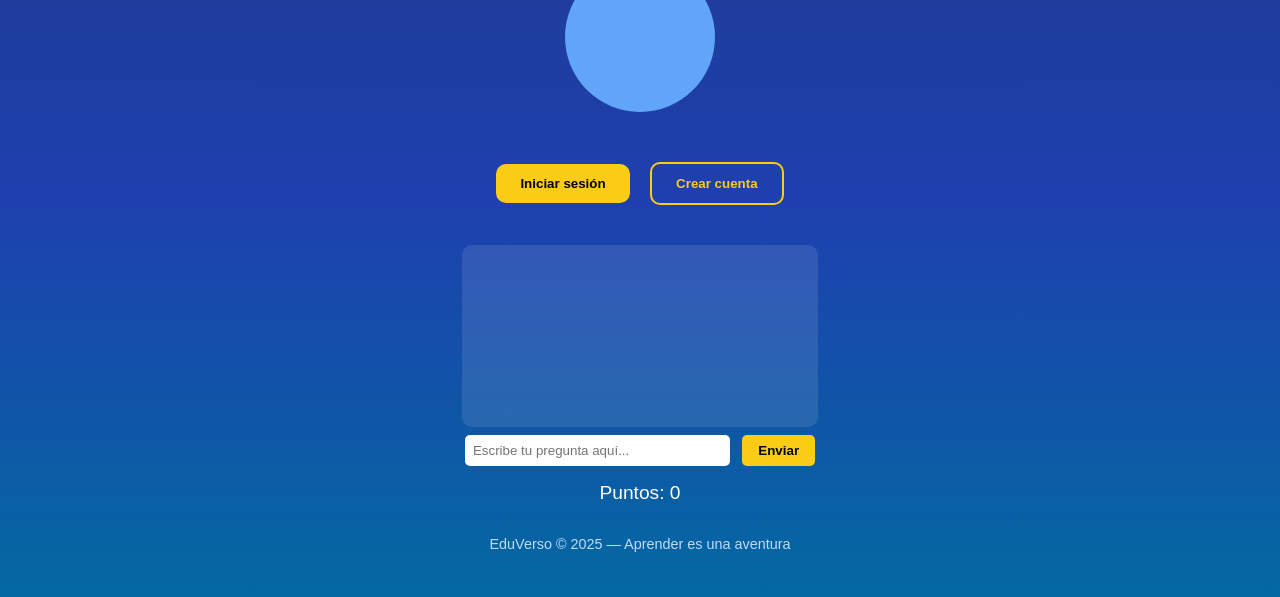
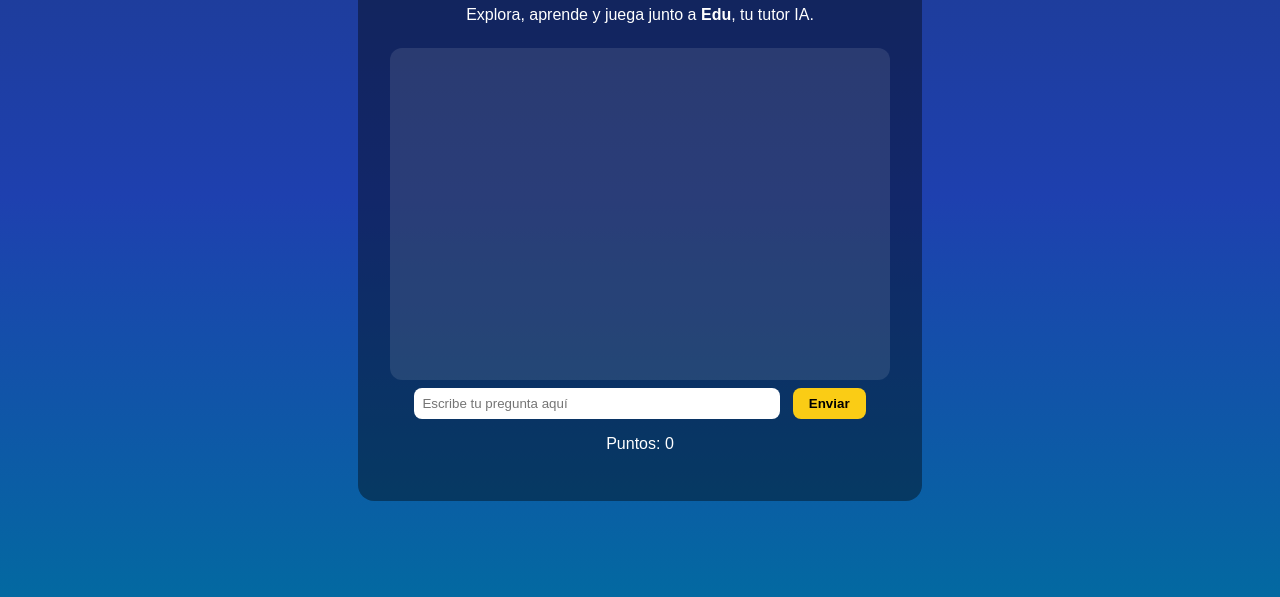
Before and after one commit to movilphonekayser-ai/eduverso, a plain HTML site: page index.html in a window 1280 px wide. Shown: the part 203-800 px from the top of the page. Drawn offline with Linux system fonts and the light colour scheme.

Commit message:
Add files via upload

```diff
--- a/app.js
+++ b/app.js
@@ -5,7 +5,7 @@ const chatOutput = document.getElementById('chatOutput');
 const sendBtn = document.getElementById('sendBtn');
 const pointsDisplay = document.getElementById('points');
 
-// Preguntas y respuestas adaptadas para niños de 7-10 años
+// Preguntas y respuestas para 7-10 años
 const respuestasSimuladas = {
   // Saludos
   "hola": "¡Hola! Soy Edu, tu tutor. ¿Listo para aprender jugando?",
@@ -52,17 +52,13 @@ const motivaciones = [
   "¡Qué rápido aprendes! 🚀"
 ];
 
-// Función para normalizar texto (minusculas, sin tildes, sin espacios)
+// Normalizar texto
 function normalizar(texto) {
-  return texto
-    .toLowerCase()
-    .normalize("NFD")
-    .replace(/[\u0300-\u036f]/g, "")
-    .trim();
+  return texto.toLowerCase().normalize("NFD").replace(/[\u0300-\u036f]/g, "").trim();
 }
 
-// Función para verificar respuestas aproximadas
-function verificarRespuesta(pregunta, respuestaUsuario) {
+// Verificar respuestas aproximadas
+function verificarRespuestaAprox(pregunta, respuestaUsuario) {
   const respuestaNormal = normalizar(respuestaUsuario);
 
   const respuestasAproximadas = {
@@ -76,43 +72,39 @@ function verificarRespuesta(pregunta, respuestaUsuario) {
   };
 
   for (let clave in respuestasAproximadas) {
-    if (normalizar(pregunta).includes(clave)) {
+    if (pregunta.toLowerCase().includes(clave)) {
       return respuestasAproximadas[clave].includes(respuestaNormal);
     }
   }
-
-  return null; // No hay coincidencia aproximada
+  return null;
 }
 
-// Función para obtener respuesta de Edu
+// Obtener respuesta
 function obtenerRespuesta(pregunta) {
   const preguntaNormal = normalizar(pregunta);
   for (let clave in respuestasSimuladas) {
-    if (preguntaNormal.includes(normalizar(clave))) {
+    if (preguntaNormal === normalizar(clave)) {
       return respuestasSimuladas[clave];
     }
   }
   return "¡Mmm! No sé eso todavía 😅 ¿Quieres intentar otra pregunta?";
 }
 
-// Evento enviar
+// Enviar mensaje
 sendBtn.addEventListener('click', () => {
   const preguntaUsuario = chatInput.value;
   if (!preguntaUsuario.trim()) return;
 
-  const respuestaAprox = verificarRespuesta(preguntaUsuario, preguntaUsuario);
+  const respuestaAprox = verificarRespuestaAprox(preguntaUsuario, preguntaUsuario);
   let respuesta;
 
   if (respuestaAprox === true) {
-    // Correcto
-    points += 10;
     const motivacion = motivaciones[Math.floor(Math.random() * motivaciones.length)];
     respuesta = `¡Correcto! 😄 ${motivacion}`;
+    points += 10;
   } else if (respuestaAprox === false) {
-    // Incorrecto
     respuesta = "Casi 😅, inténtalo de nuevo!";
   } else {
-    // Buscar en respuestasSimuladas
     respuesta = obtenerRespuesta(preguntaUsuario);
   }
 
--- a/index.html
+++ b/index.html
@@ -8,31 +8,15 @@
 </head>
 <body>
   <div class="container">
-    <header>
-      <h1>Bienvenido a <span class="highlight">EduVerso</span></h1>
-      <p>Explora, aprende y juega junto a <span class="highlight">Edu</span>, tu tutor IA.</p>
-    </header>
+    <h1>Bienvenido a EduVerso 🌟</h1>
+    <p>Explora, aprende y juega junto a <strong>Edu</strong>, tu tutor IA.</p>
 
-    <div class="edu-placeholder"></div>
-
-    <div class="buttons">
-      <button id="loginBtn">Iniciar sesión</button>
-      <button id="signupBtn">Crear cuenta</button>
+    <div id="chatContainer">
+      <div id="chatOutput"></div>
+      <input type="text" id="chatInput" placeholder="Escribe tu pregunta aquí" />
+      <button id="sendBtn">Enviar</button>
+      <p>Puntos: <span id="points">0</span></p>
     </div>
-
-    <div class="chat-container">
-      <div id="chatOutput" class="chat-output"></div>
-      <input type="text" id="chatInput" placeholder="Escribe tu pregunta aquí..." />
-      <button id="sendBtn">Enviar</button>
-    </div>
-
-    <div class="points">
-      Puntos: <span id="points">0</span>
-    </div>
-
-    <footer>
-      EduVerso © 2025 — Aprender es una aventura
-    </footer>
   </div>
 
   <script src="app.js"></script>
--- a/style.css
+++ b/style.css
@@ -1,6 +1,7 @@
 body {
+  font-family: 'Arial', sans-serif;
   margin: 0;
-  font-family: 'Arial', sans-serif;
+  padding: 0;
   background: linear-gradient(to bottom, #1e3a8a, #1e40af, #0369a1);
   color: white;
   display: flex;
@@ -10,91 +11,44 @@ body {
 }
 
 .container {
+  width: 90%;
+  max-width: 500px;
+  background: rgba(0,0,0,0.4);
+  padding: 2rem;
+  border-radius: 1rem;
   text-align: center;
-  max-width: 600px;
 }
 
-.highlight {
-  color: #facc15;
-  font-weight: bold;
+#chatContainer {
+  margin-top: 1.5rem;
 }
 
-.edu-placeholder {
-  width: 150px;
-  height: 150px;
-  margin: 2rem auto;
-  border-radius: 50%;
-  background: #60a5fa;
-  animation: float 2s ease-in-out infinite alternate;
-}
-
-@keyframes float {
-  from { transform: translateY(0); }
-  to { transform: translateY(-20px); }
-}
-
-.buttons button {
-  margin: 0.5rem;
-  padding: 0.75rem 1.5rem;
-  border-radius: 10px;
-  border: none;
-  font-weight: bold;
-  cursor: pointer;
-  transition: transform 0.2s;
-}
-
-#loginBtn {
-  background-color: #facc15;
-  color: black;
-}
-
-#signupBtn {
-  background-color: transparent;
-  border: 2px solid #facc15;
-  color: #facc15;
-}
-
-.buttons button:hover {
-  transform: scale(1.05);
-}
-
-.chat-container {
-  margin-top: 2rem;
-}
-
-.chat-output {
-  height: 150px;
+#chatOutput {
+  height: 300px;
+  overflow-y: auto;
   background: rgba(255,255,255,0.1);
   padding: 1rem;
-  border-radius: 10px;
-  overflow-y: auto;
+  border-radius: 0.75rem;
   margin-bottom: 0.5rem;
 }
 
-.chat-container input {
+#chatInput {
+  width: 70%;
   padding: 0.5rem;
-  width: 70%;
-  border-radius: 5px;
+  border-radius: 0.5rem;
   border: none;
+  margin-right: 0.5rem;
 }
 
-.chat-container button {
+#sendBtn {
   padding: 0.5rem 1rem;
-  border-radius: 5px;
+  border-radius: 0.5rem;
   border: none;
   background-color: #facc15;
   font-weight: bold;
-  margin-left: 0.5rem;
   cursor: pointer;
 }
 
-.points {
-  margin-top: 1rem;
-  font-size: 1.2rem;
+#sendBtn:hover {
+  background-color: #eab308;
 }
-
-footer {
-  margin-top: 2rem;
-  font-size: 0.9rem;
-  color: #bfdbfe;
-}
```
